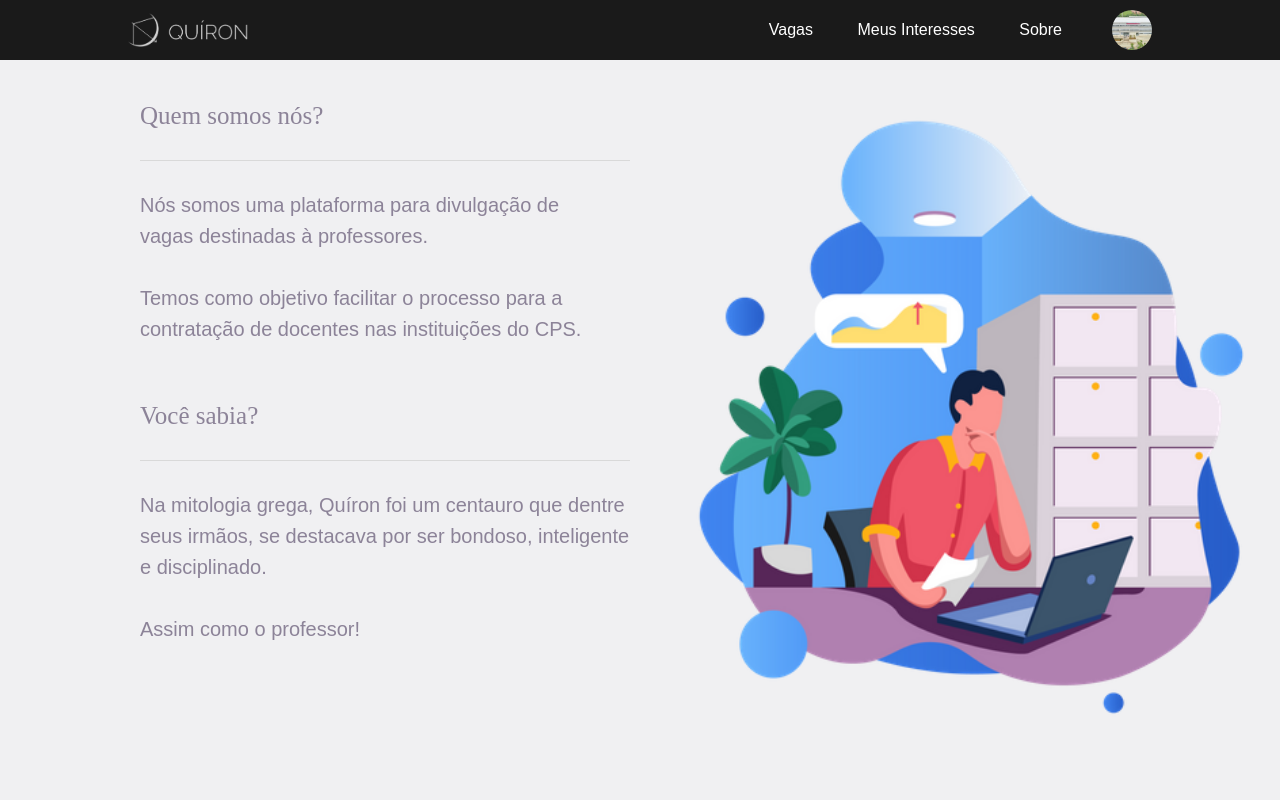
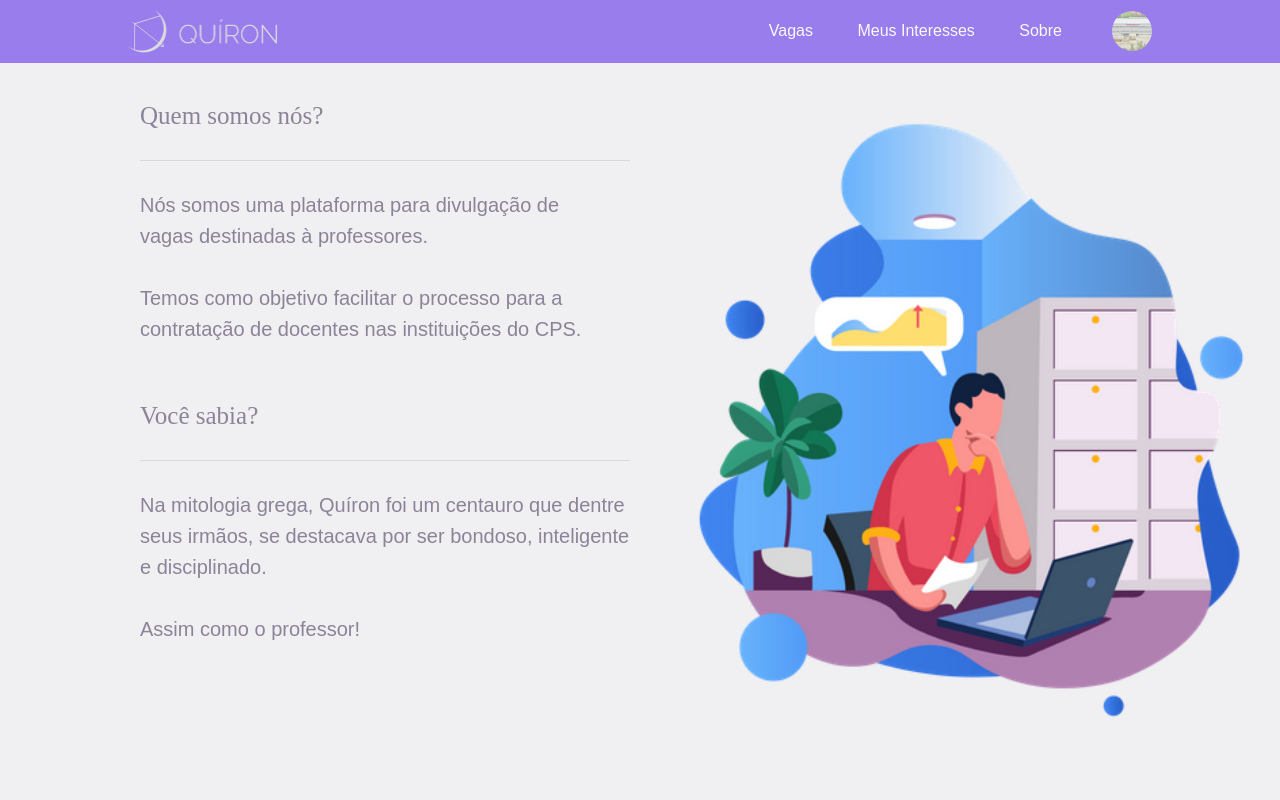
Before and after one commit to https-github-com-Quironcps/QUIRON, a PHP site: page /html/index.html in a window 1280 px wide. Run offline with PHP 8.4, Linux system fonts and the light colour scheme.

Commit message:
tela-sobre

```diff
--- a/TELA_SOBRE/css/styles-navbar.css
+++ b/TELA_SOBRE/css/styles-navbar.css
@@ -13,7 +13,8 @@
   }
 
   nav {
-    background: #1a1a1a;
+    background: #6131eb;
+    opacity: 60%;
     width: 100%;
     padding: 10px 10%;
     display: flex;
@@ -23,7 +24,7 @@
   }
 
   .logo {
-    width: 120px;
+    width: 150px;
   }
 
   .user{
--- a/TELA_SOBRE/css/styles.css
+++ b/TELA_SOBRE/css/styles.css
@@ -1,4 +1,4 @@
-.title{
+#title{
     position: absolute;
     width: 378px;
     height: 52px;
--- a/TELA_SOBRE/html/index.html
+++ b/TELA_SOBRE/html/index.html
@@ -60,7 +60,7 @@
         </nav>
         <br><br><br>
         <div class="div-sobre">
-            <h1 class="title">Quem somos nós?</h1>
+            <h1 id="title">Quem somos nós?</h1>
         <div class="linha"></div>
         <br><br>
         <h1 class="text1">
```
Also changed, not shown: TELA_SOBRE/img/arco-e-texto-dark.png (added).
